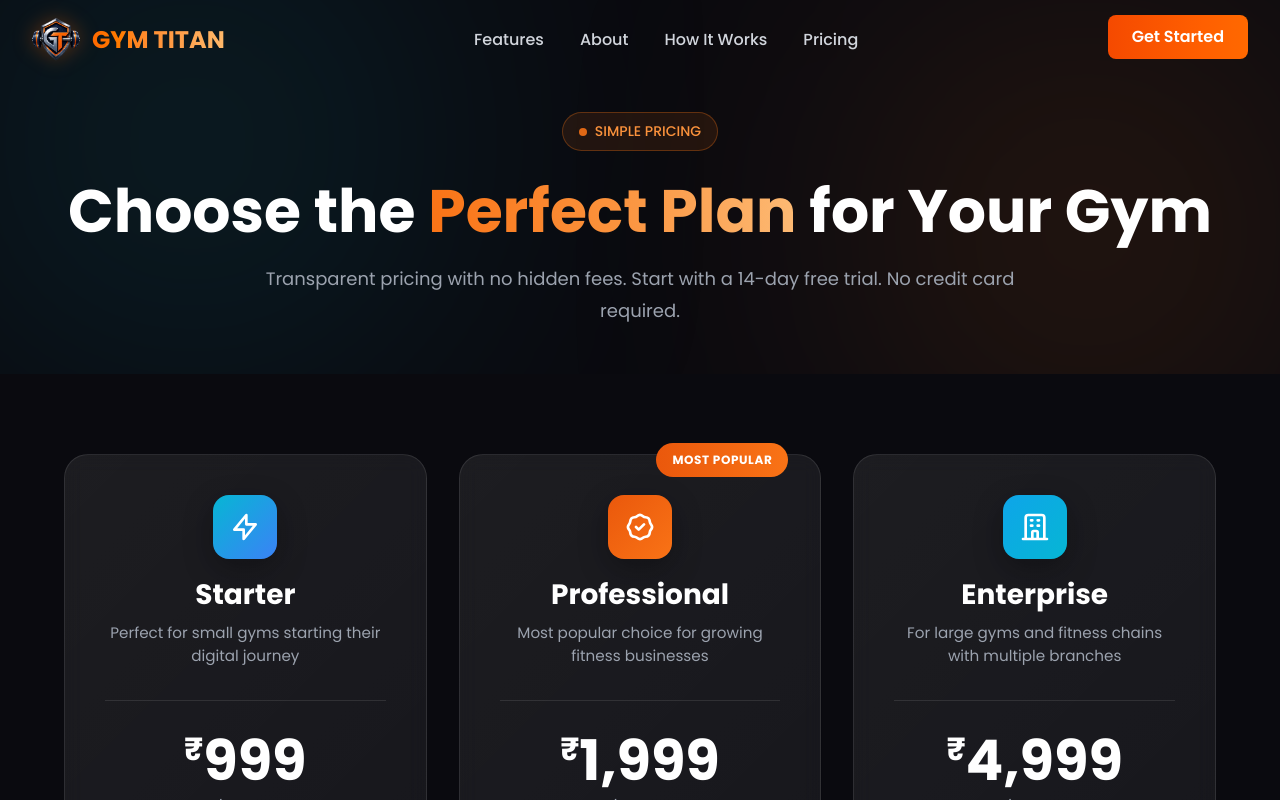
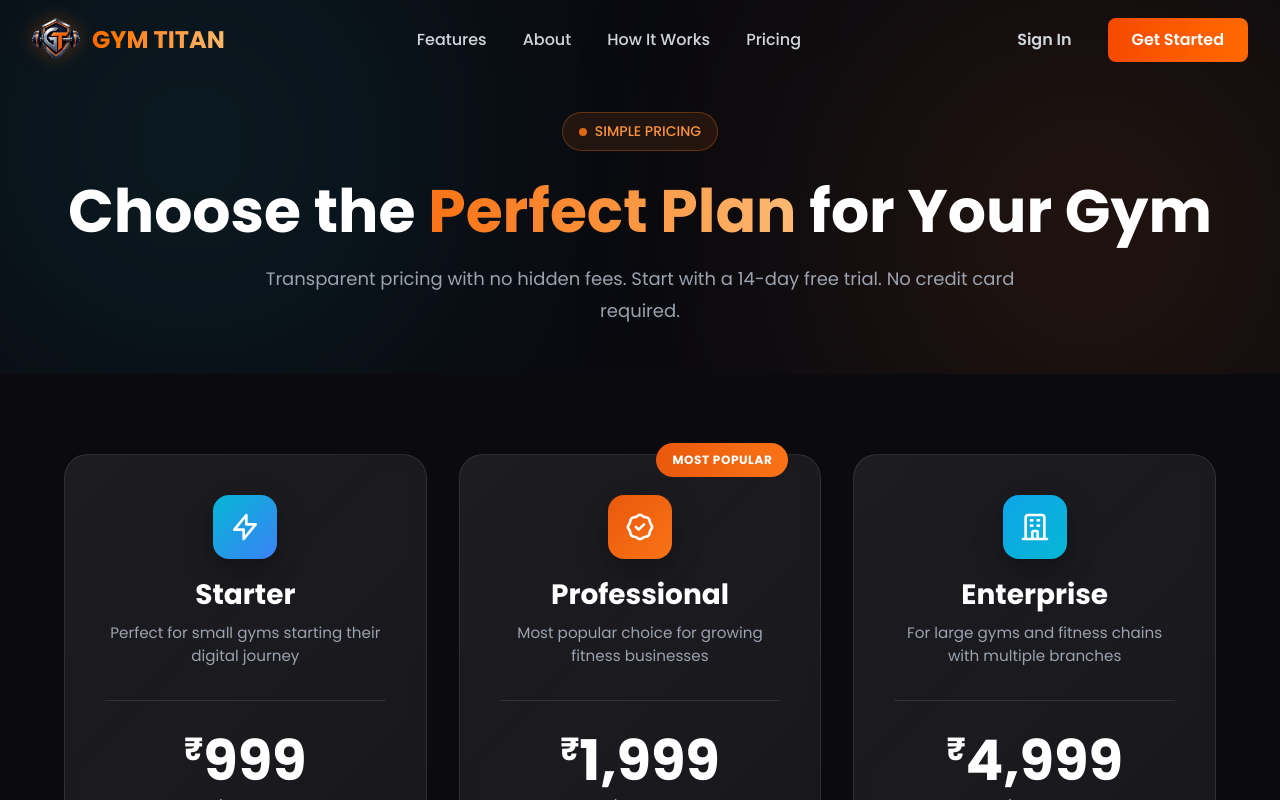
Before and after one commit to Gymmanagement-bot/gym-titan, a Next.js app: page /pricing in a window 1280 px wide. Shown: the top 800 px of the page. Built offline with nearby package versions, Linux system fonts and the light colour scheme.

Commit message:
update-changes

```diff
--- a/src/components/Navbar.js
+++ b/src/components/Navbar.js
@@ -63,8 +63,16 @@ export default function Navbar() {
             ))}
           </div>
 
-          {/* CTA Button */}
-          <div className="hidden md:block">
+          {/* CTA Buttons */}
+          <div className="hidden md:flex items-center space-x-3">
+            <Link
+              href="https://oracleapex.com/ords/f?p=295812:LOGIN:15383743297912"
+              target="_blank"
+              rel="noopener noreferrer"
+              className="px-6 py-2.5 text-gray-300 font-semibold rounded-lg hover:text-orange-500 hover:bg-white/5 transition-all duration-300"
+            >
+              Sign In
+            </Link>
             <Link
               href="#pricing"
               className="relative inline-block px-6 py-2.5 bg-gradient-to-r from-orange-600 to-orange-500 text-white font-semibold rounded-lg overflow-hidden group"
@@ -116,6 +124,15 @@ export default function Navbar() {
             </Link>
           ))}
           <Link
+            href="https://oracleapex.com/ords/f?p=295812:LOGIN:15383743297912"
+            target="_blank"
+            rel="noopener noreferrer"
+            onClick={() => setMobileMenuOpen(false)}
+            className="block px-4 py-3 text-gray-300 hover:text-orange-500 hover:bg-orange-500/10 rounded-lg transition-all duration-300 text-center border border-white/20"
+          >
+            Sign In
+          </Link>
+          <Link
             href="#pricing"
             onClick={() => setMobileMenuOpen(false)}
             className="block w-full mt-2 px-4 py-3 bg-gradient-to-r from-orange-600 to-orange-500 text-white font-semibold rounded-lg hover:shadow-lg hover:shadow-orange-500/50 transition-shadow text-center"
```
